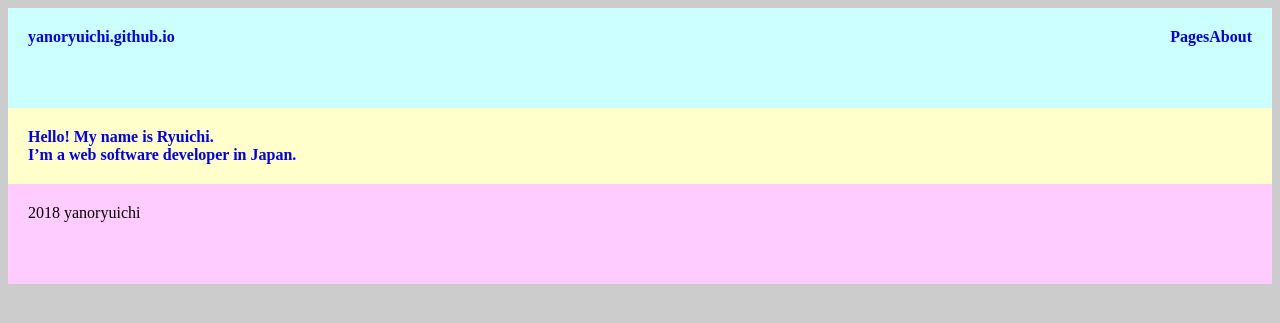
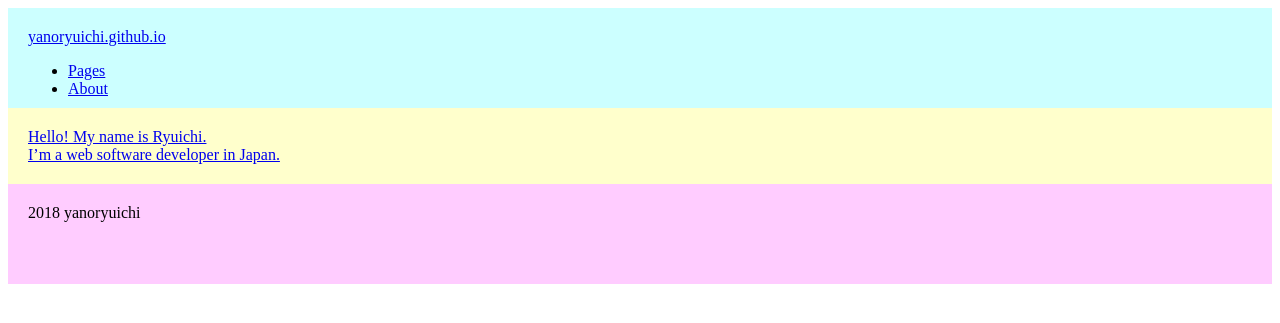
Before and after one commit to yanoryuichi/yanoryuichi.github.io, a Jekyll site: the page built from index.md, in a window 1280 px wide. Shown: the top 323 px of the page. Built offline with Jekyll 4.4.1, drawn with Linux system fonts in a browser that asks for light colours; some web fonts are replaced.

Commit message:
Update style.css

```diff
--- a/css/style.css
+++ b/css/style.css
@@ -1,20 +1,3 @@
-body {
-  background-color: #ccc;
-  font-family: "Fira Mono";
-}
-
-h1, h2, h3, h4, h5, a {
-  font-weight: bold;
-}
-
-a {
-  text-decoration: none;
-}
-
-a:hover {
-  text-decoration: underline;
-}
-
 #header, #main, #menu, #footer {
   padding: 20px;
 }
@@ -22,50 +5,3 @@
 #footer footer {
   margin: 0 auto;
 }
-
-body > .container {
-  display: grid;
-  grid-template-columns: 250px 1fr;
-  grid-template-rows: 100px auto 100px;
-}
-
-#footer {
-}
-
-#header {
-  grid-column: 1 / 3;
-  grid-row: 1 / 2;
-  background: #cff;
-}
-
-#main {
-  grid-column: 2 / 3;
-  grid-row: 2 / 3;
-  background: #ffc;
-}
-
-#footer {
-  grid-column: 1 / 3;
-  grid-row: 3 / 4;
-  background: #fcf;
-}
-
-#menu {
-  grid-column: 1 / 2;
-  grid-row: 2 / 3;
-  background: #ccf;
-}
-
-#header .site-links {
-  float: right;
-  list-style: none;
-  margin: 0;
-}
-
-#header .site-links li {
-  float: left;
-}
-
-#header .home-link {
-  display: inline;
-}
```
